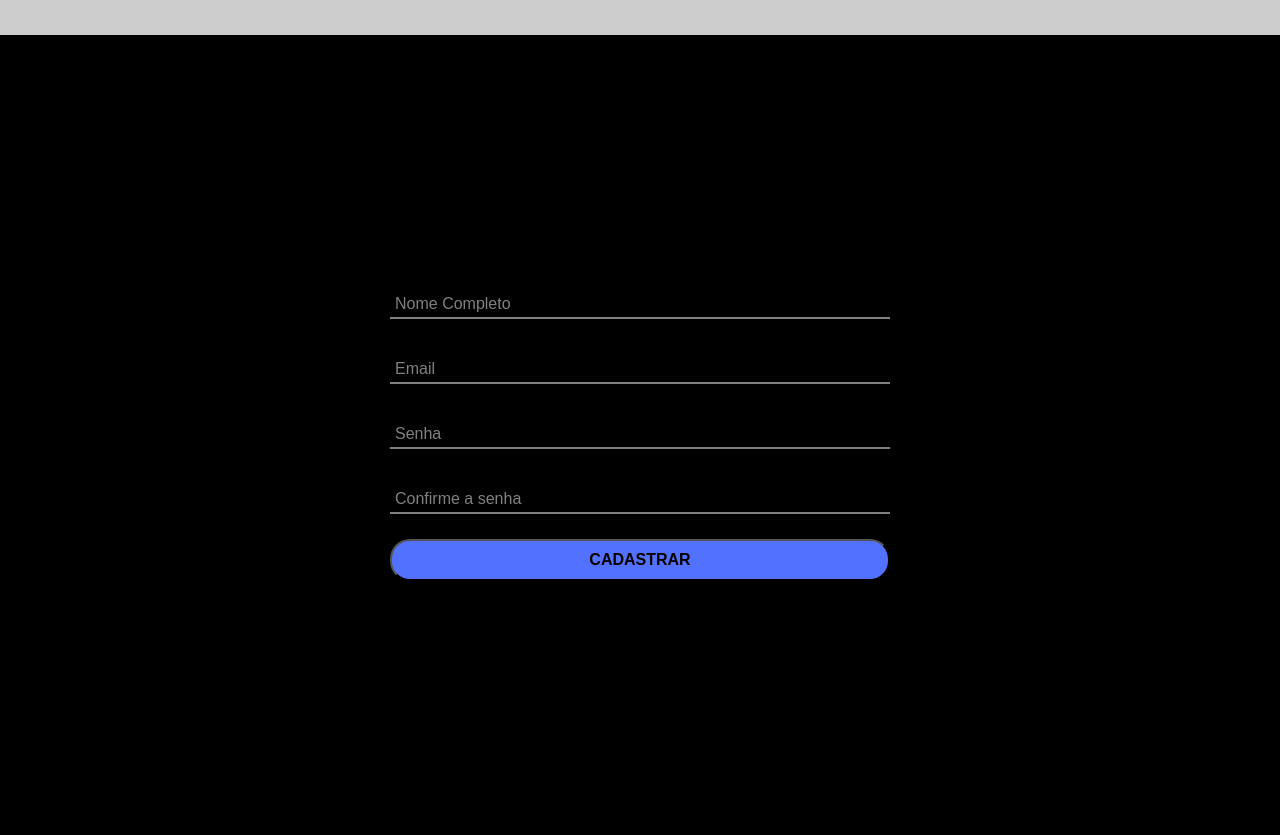
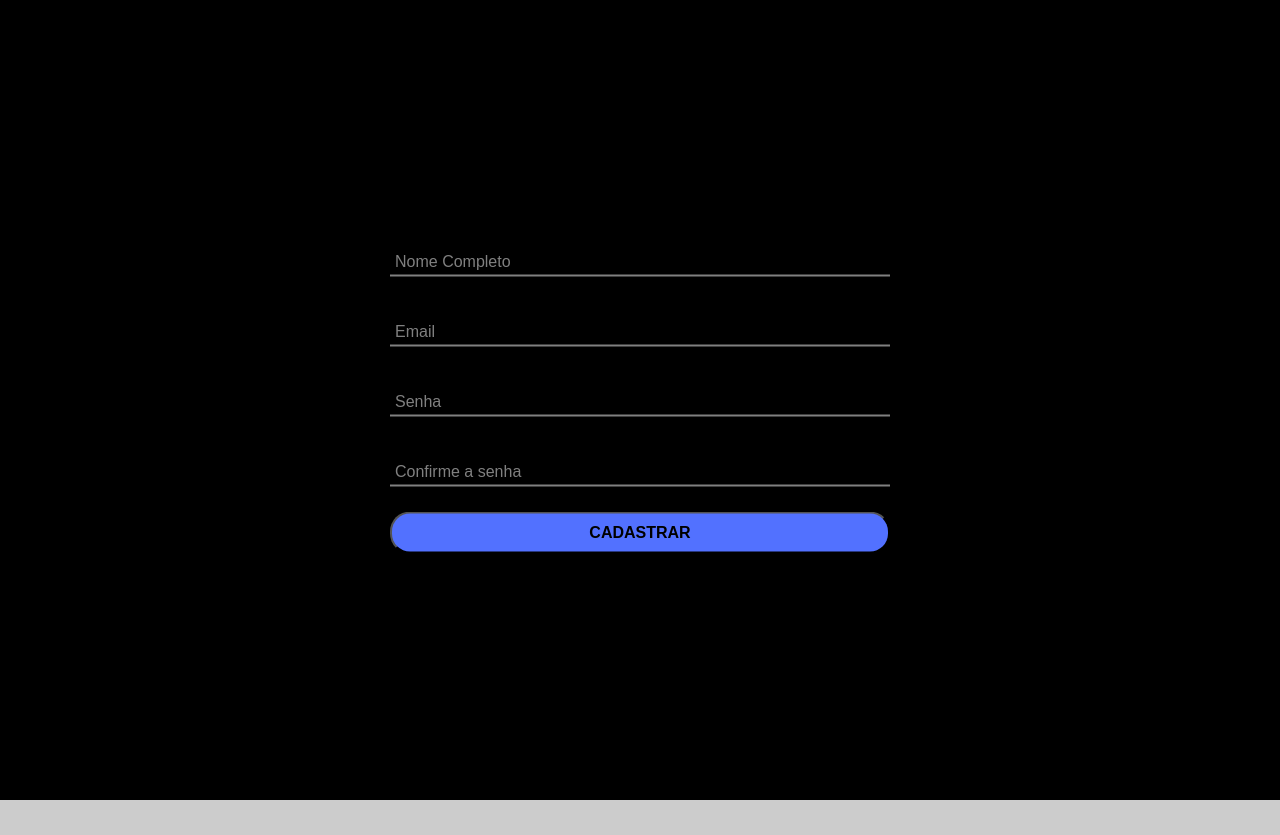
Before and after one commit to LevelUp-Challenge/web-project, a React (Create React App) app: page /cadastro-usuario in a window 1280 px wide. After the commit the page ends 800 px from the top, so only its background shows below. Built offline with nearby package versions, Linux system fonts and the light colour scheme.

Commit message:
Ajustes de bugs

```diff
--- a/src/css/CadastroUsuario.css
+++ b/src/css/CadastroUsuario.css
@@ -1,7 +1,9 @@
 section.cadastro {
     height: 100vh;
     background-color: black;
-    background-repeat: repeat;
+    background-size: 100%;
+    background-attachment: fixed;
+    /* background-repeat: repeat; */
 }
 section.cadastro form {
     width: 500px;
--- a/src/css/Input.css
+++ b/src/css/Input.css
@@ -1,7 +1,10 @@
 div.inputSingle {
     width: 100%;
-    margin: 35px 0 10px 0;
+    margin-bottom: 40px;
     position: relative;
+}
+div.inputSingle:last-of-type {
+    margin-bottom: 10px;
 }
 
 div.inputSingle label {
```
